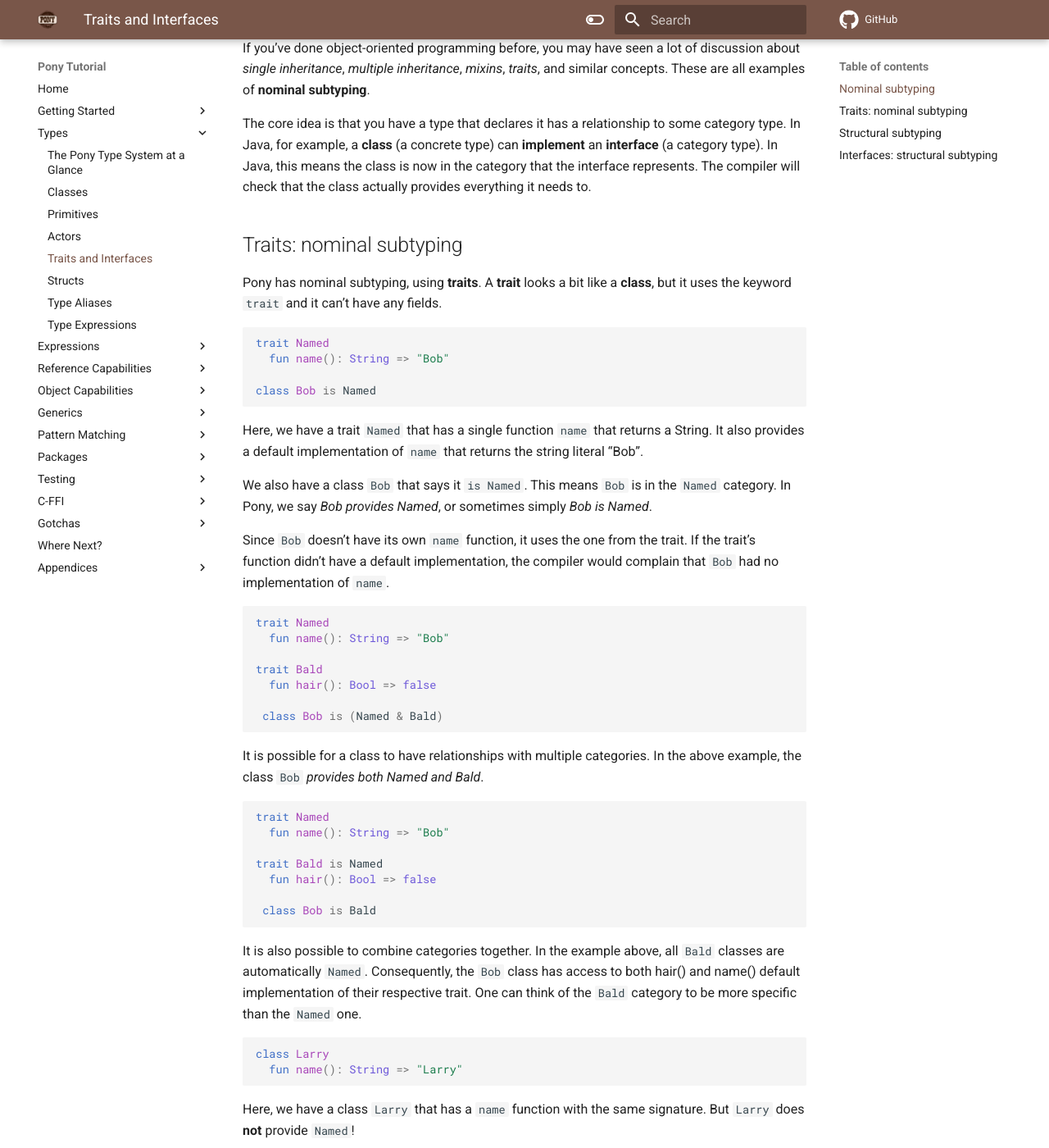
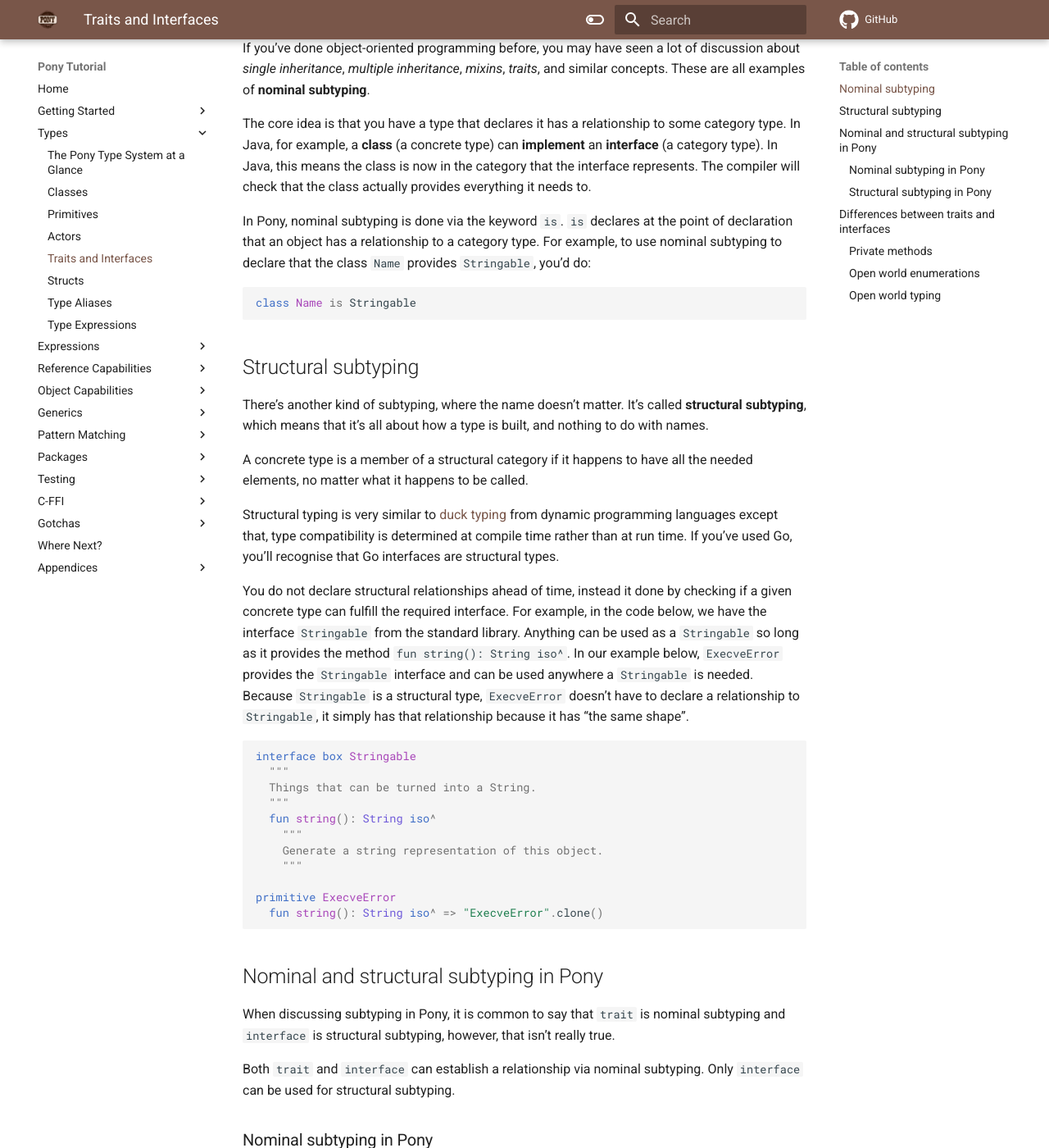
Before and after one commit to ponylang/pony-tutorial, an MkDocs documentation site: the page built from docs/types/traits-and-interfaces.md, in a window 1280 px wide and 1400 px high, scrolled down 385 px. Shown: the whole window at 82% size. Built offline with MkDocs 1.6.1 and Material for MkDocs 9.7.7, drawn with Linux system fonts in a browser that asks for light colours; comment, search, counter and statistics services are not loaded; some of the changed text lies outside the part shown.

Commit message:
Elaborate on trait vs interface differences
This commit provides a rewrite of the traits and interfaces documentation.
The goals are:

- Be more nuanced in the differences between trait and interface

In particular, acknowledge that interfaces can be used for both
structural and nominal subtyping.

- Explain the differences between trait and interface

The previous content was focused almost entirely on nominal vs
structural subtyping and didn't give folks who aren't experienced
with both examples to demonstrate the advantages of each approach
as well as the different affordances they provide.

````diff
--- a/docs/types/traits-and-interfaces.md
+++ b/docs/types/traits-and-interfaces.md
@@ -12,9 +12,45 @@
 
 The core idea is that you have a type that declares it has a relationship to some category type. In Java, for example, a __class__ (a concrete type) can __implement__ an __interface__ (a category type). In Java, this means the class is now in the category that the interface represents. The compiler will check that the class actually provides everything it needs to.
 
-## Traits: nominal subtyping
+In Pony, nominal subtyping is done via the keyword `is`. `is` declares at the point of declaration that an object has a relationship to a category type. For example, to use nominal subtyping to declare that the class `Name` provides `Stringable`, you'd do:
 
-Pony has nominal subtyping, using __traits__. A __trait__ looks a bit like a __class__, but it uses the keyword `trait` and it can't have any fields.
+```pony
+class Name is Stringable
+```
+
+## Structural subtyping
+
+There's another kind of subtyping, where the name doesn't matter. It's called __structural subtyping__, which means that it's all about how a type is built, and nothing to do with names.
+
+A concrete type is a member of a structural category if it happens to have all the needed elements, no matter what it happens to be called.
+
+Structural typing is very similar to [duck typing](https://en.wikipedia.org/wiki/Duck_typing) from dynamic programming languages except that, type compatibility is determined at compile time rather than at run time. If you've used Go, you'll recognise that Go interfaces are structural types.
+
+You do not declare structural relationships ahead of time, instead it done by checking if a given concrete type can fulfill the required interface. For example, in the code below, we have the interface `Stringable` from the standard library. Anything can be used as a `Stringable` so long as it provides the method `fun string(): String iso^`. In our example below, `ExecveError` provides the `Stringable` interface and can be used anywhere a `Stringable` is needed. Because `Stringable` is a structural type, `ExecveError` doesn't have to declare a relationship to `Stringable`, it simply has that relationship because it has "the same shape".
+
+```pony
+interface box Stringable
+  """
+  Things that can be turned into a String.
+  """
+  fun string(): String iso^
+    """
+    Generate a string representation of this object.
+    """
+
+primitive ExecveError
+  fun string(): String iso^ => "ExecveError".clone()
+```
+
+## Nominal and structural subtyping in Pony
+
+When discussing subtyping in Pony, it is common to say that `trait` is nominal subtyping and `interface` is structural subtyping, however, that isn't really true.
+
+Both `trait` and `interface` can establish a relationship via nominal subtyping. Only `interface` can be used for structural subtyping.
+
+### Nominal subtyping in Pony
+
+The primary means of doing nominal subtyping in Pony is using __traits__. A __trait__ looks a bit like a __class__, but it uses the keyword `trait` and it can't have any fields.
 
 ```pony
 trait Named
@@ -62,17 +98,23 @@
 
 __Wait, why not?__ Because `Larry` doesn't say it `is Named`. Remember, traits are __nominal__: a type that wants to provide a trait has to explicitly declare that it does. And `Larry` doesn't.
 
-## Structural subtyping
+You can also do nominal subtyping using the keyword `interface`. __Interfaces__ in Pony are primarily used for structural subtyping. However, interfaces, like traits can have default method implementations and in order to use default method implementations, an interface must be used in a nominal fashion. For example:
 
-There's another kind of subtyping, where the name doesn't matter. It's called __structural subtyping__, which means that it's all about how a type is built, and nothing to do with names.
+```pony
+interface HasName
+  fun name(): String => "Bob"
 
-A concrete type is a member of a structural category if it happens to have all the needed elements, no matter what it happens to be called.
+class Bob is HasName
 
-If you've used Go, you'll recognise that Go interfaces are structural types.
+class Larry
+  fun name(): String => "Larry"
+```
 
-## Interfaces: structural subtyping
+Both `Bob` and `Larry` are in the category `HasName`. `Bob` because it has declared that it is a `HasName` and `Larry` because it is structurally a `HasName`.
 
-Pony has structural subtyping too, using __interfaces__. Interfaces look like traits, but they use the keyword `interface`.
+### Structural subtyping in Pony
+
+Pony has structural subtyping using __interfaces__. Interfaces look like traits, but they use the keyword `interface`.
 
 ```pony
 interface HasName
@@ -81,6 +123,92 @@
 
 Here, `HasName` looks a lot like `Named`, except it's an interface instead of a trait. This means both `Bob` and `Larry` provide `HasName`! The programmers that wrote `Bob` and `Larry` don't even have to be aware that `HasName` exists.
 
-Pony interfaces can have functions with default implementations as well. A type will only pick those up if it explicitly declares that it `is` that interface.
+## Differences between traits and interfaces
 
-__Should I use traits or interfaces in my own code?__ Both! Interfaces are more flexible, so if you're not sure what you want, use an interface. But traits are a powerful tool as well: they stop _accidental subtyping_.
+It is common for new Pony users to ask, __Should I use traits or interfaces in my own code?__ Both! Interfaces are more flexible, so if you're not sure what you want, use an interface. But traits are a powerful tool as well.
+
+### Private methods
+
+A key difference between traits and interfaces is that interfaces can't have private methods. So, if you need private methods, you'll need to use a trait and have users opt in via nominal typing. Interfaces can't have private methods because otherwise, users could use them to break encapsulation and access private methods on concrete types from other packages. For example:
+
+```pony
+actor Main
+  new create(env: Env) =>
+    let x: String ref = "sailor".string()
+    let y: Foo = x
+    y._set(0, 'f')
+    env.out.print("Hello, " + x)
+
+interface Foo
+  fun ref _set(i: USize, value: U8): U8
+```
+
+In the code above, the interface `Foo` allows access to the private `_set` method of String and allows for changing `sailor` to `failor` or it would anyway, if interfaces were allowed to have private methods.
+
+### Open world enumerations
+
+Traits allow you to create "open world enumerations" that others can participate in. For example:
+
+```pony
+trait Color
+
+primitive Red is Color
+primitive Blue is Color
+```
+
+Here we are using a trait to provide a category of things, `Color` that any things can opt into by declaring itself to be a `Color`. The creates an "open world" of enumerations that you can't do using the more traditional Pony approach using type unions.
+
+```pony
+primitive Red
+primitive Blue
+
+type Color is (Red | Blue)
+```
+
+In our trait based example, we can add new colors at any time. With the type union based approach, we can only add them by modifying definition of `Color` in the package that provides it.
+
+Interfaces can't be used for open world enumerations. If we defined `Color` as an interface:
+
+```pony
+interface Color
+```
+
+Then literally everything in Pony would be a `Color` because everything matches the `Color` interface. You can however, do something similar using "marker methods" with an interface:
+
+```pony
+interface Color
+  fun is_color(): None
+
+primitive Red
+  fun is_color(): None => None
+```
+
+Here we are using structural typing to create a collection of things that are in the category `Color` by providing a method that "marks" being a member of the category; `is_color`.
+
+### Open world typing
+
+We've covered a couple ways that traits can be better than interfaces, let's close with the reason for why we say, unless you have a reason to, you should use `interface` instead of `trait`. Interfaces are incredibly flexible. Because traits only provide nominal typing, a concrete type can only be in a category if it was declared as such by the programmer who wrote the concrete type. Interfaces allow you to create your own categorizations on the fly, as you need them, to group existing concrete types together however you need to.
+
+Here's a contrived example:
+
+```pony
+interface Compactable
+  fun ref compact()
+  fun size()
+
+class Compactor
+  """
+  Compacts data structures when their size crosses a threshold
+  """
+  let _threshold: USize
+
+  new create(threshold: USize) =>
+    _threshold = threshold
+
+  fun ref try_compacting(thing: Compactable) =>
+    if thing.size() > _threshold then
+      thing.compact()
+    end
+```
+
+The flexibility of interface has allowed us to define a type `Compactable` that we can use to allow our `Compactor` to accept a variety of data types including `Array`, `Map`, and `String` from the standard library.
````
